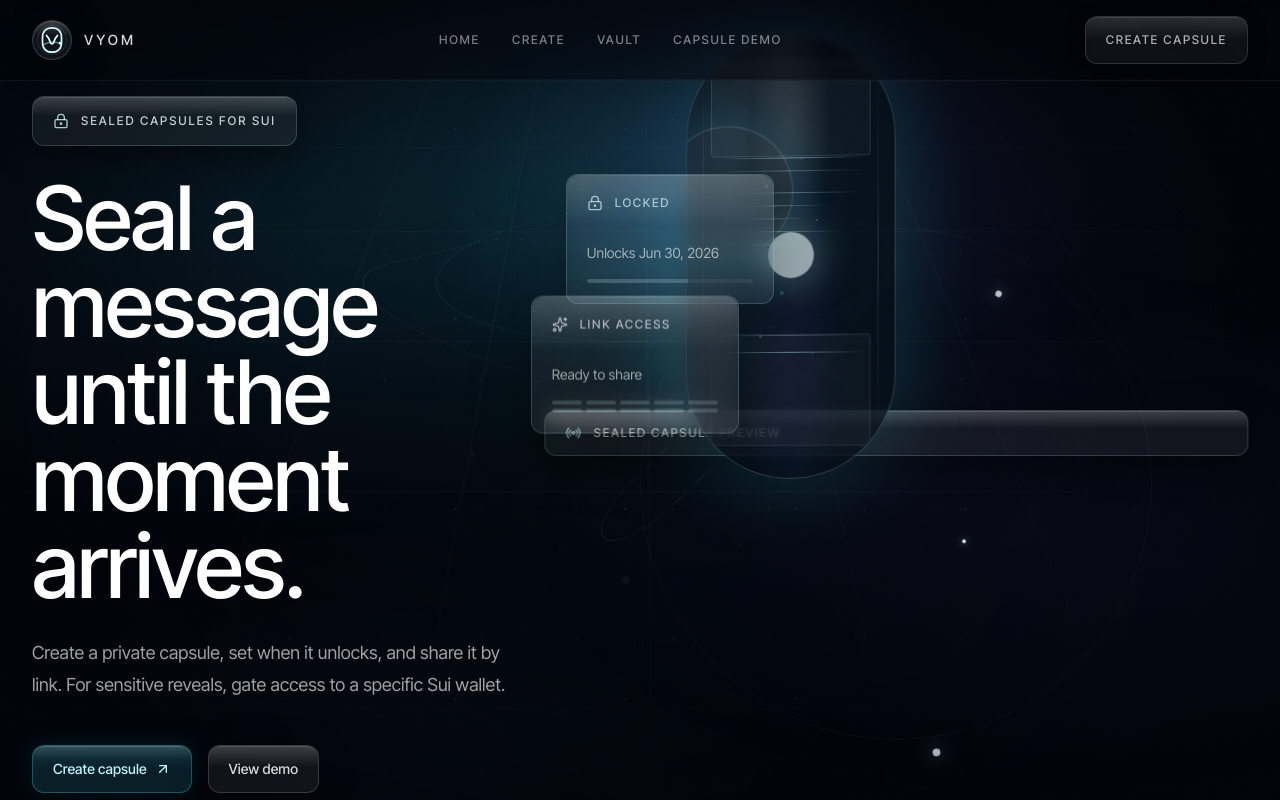
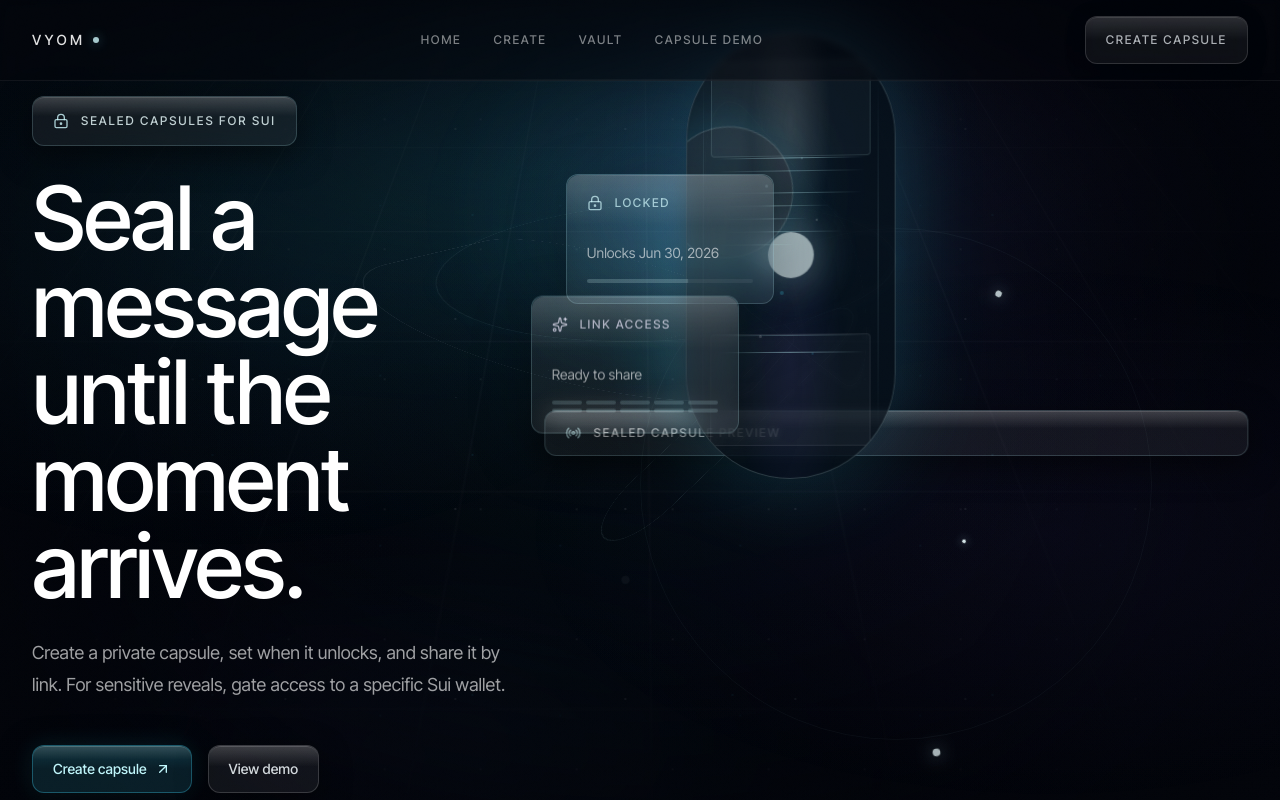
Before and after one commit to vaibhav0xq/vyom, a Next.js app: page / in a window 1280 px wide. Shown: the top 800 px of the page. Built offline with nearby package versions, Linux system fonts and the light colour scheme; a web font is replaced by a local one; what @mysten/dapp-kit, @mysten/sui would draw is missing.

Commit message:
Use clean Vyom wordmark

```diff
--- a/components/vyom/VyomLogo.tsx
+++ b/components/vyom/VyomLogo.tsx
@@ -6,77 +6,42 @@ type VyomLogoProps = {
 
 const sizes = {
   sm: {
-    mark: "h-6 w-6",
     text: "text-xs",
-    gap: "gap-2.5",
+    dot: "h-1 w-1",
   },
   md: {
-    mark: "h-8 w-8",
     text: "text-sm",
-    gap: "gap-3",
+    dot: "h-1.5 w-1.5",
   },
   lg: {
-    mark: "h-10 w-10",
     text: "text-base",
-    gap: "gap-3.5",
+    dot: "h-2 w-2",
   },
 };
-
-function LogoMark({ className = "" }: { className?: string }) {
-  return (
-    <svg
-      aria-hidden="true"
-      className={className}
-      fill="none"
-      viewBox="0 0 48 48"
-      xmlns="http://www.w3.org/2000/svg"
-    >
-      <path
-        d="M24 5.75c8.8 0 14.25 5.58 14.25 14.54v7.42c0 8.96-5.45 14.54-14.25 14.54S9.75 36.67 9.75 27.71v-7.42C9.75 11.33 15.2 5.75 24 5.75Z"
-        stroke="currentColor"
-        strokeLinecap="round"
-        strokeLinejoin="round"
-        strokeWidth="2.6"
-      />
-      <path
-        d="M15.75 17.25c2.26 2.08 4.58 5.96 6.17 11.08.55 1.76 3.61 1.76 4.16 0 1.59-5.12 3.91-9 6.17-11.08"
-        stroke="currentColor"
-        strokeLinecap="round"
-        strokeLinejoin="round"
-        strokeWidth="2.6"
-      />
-      <path
-        d="M12.25 30.55c5.83-3.37 15.72-4.32 24.08-1.71"
-        stroke="currentColor"
-        strokeLinecap="round"
-        strokeWidth="1.8"
-        opacity="0.5"
-      />
-      <circle cx="36.15" cy="28.82" fill="currentColor" r="2.15" />
-    </svg>
-  );
-}
 
 export function VyomLogo({ variant = "full", size = "md", className = "" }: VyomLogoProps) {
   const sizeClass = sizes[size];
 
   if (variant === "icon") {
     return (
-      <span className={["inline-grid place-items-center text-cyan-100", className].filter(Boolean).join(" ")}>
-        <LogoMark className={sizeClass.mark} />
+      <span
+        className={[
+          "inline-flex font-medium uppercase tracking-[0.16em] text-cyan-50",
+          sizeClass.text,
+          className,
+        ].filter(Boolean).join(" ")}
+      >
+        V
       </span>
     );
   }
 
   return (
-    <span className={["inline-flex items-center", sizeClass.gap, className].filter(Boolean).join(" ")}>
-      <span className="liquid-glass relative grid h-10 w-10 place-items-center !rounded-full text-cyan-100 transition duration-300 group-hover:text-cyan-50">
-        <span className="absolute inset-1 rounded-full border border-cyan-100/10" />
-        <LogoMark className={sizeClass.mark} />
-      </span>
-      <span className={["font-medium uppercase tracking-[0.22em] text-white/85", sizeClass.text].join(" ")}>
+    <span className={["inline-flex items-center gap-2", className].filter(Boolean).join(" ")}>
+      <span className={["font-medium uppercase tracking-[0.24em] text-white/88 transition duration-300 group-hover:text-cyan-50", sizeClass.text].join(" ")}>
         VYOM
       </span>
+      <span className={["rounded-full bg-cyan-100/80 shadow-[0_0_12px_rgba(143,246,255,0.45)]", sizeClass.dot].join(" ")} />
     </span>
   );
 }
```
Also changed, not shown: app/icon.svg.
